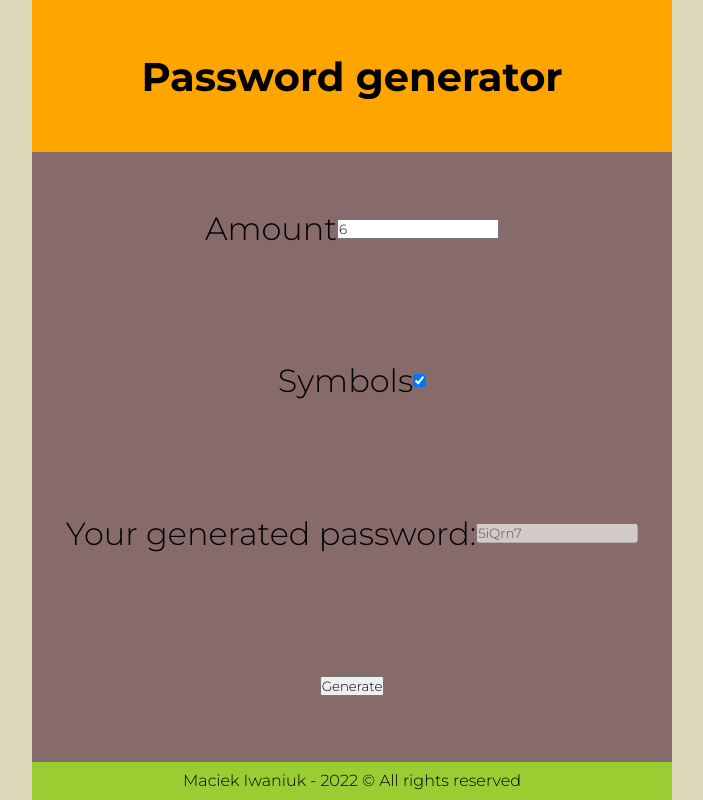
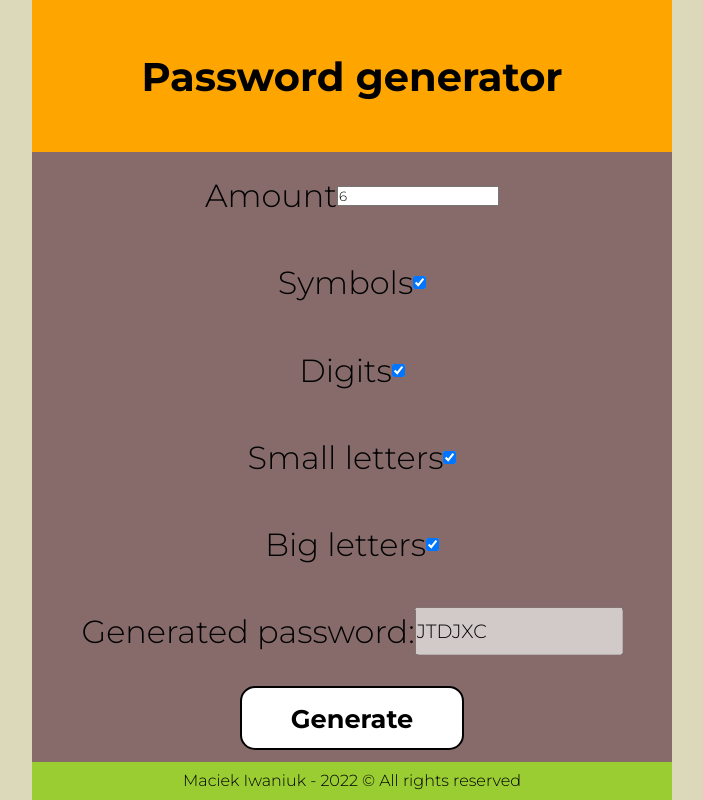
Before and after one commit to maciekiwaniuk/password-generator, a Vue app: page / in a window 1280 px wide. Shown: the whole page, without its empty margins (288-991 px from the left). Built offline with nearby package versions, Linux system fonts and the light colour scheme.

Commit message:
Change way of assigning characters to generate password from

```diff
--- a/src/components/PasswordGenerator.vue
+++ b/src/components/PasswordGenerator.vue
@@ -10,11 +10,23 @@
         </div>
 
         <div class="row">
-            Your generated password: <input type="text" v-model="generatedPassword" disabled>
+            Digits <input type="checkbox" v-model="digits">
         </div>
 
         <div class="row">
-            <button @click="generatePassword()">Generate</button>
+            Small letters <input type="checkbox" v-model="smallLetters">
+        </div>
+
+        <div class="row">
+            Big letters <input type="checkbox" v-model="bigLetters">
+        </div>
+
+        <div class="row">
+            Generated password: <input type="text" class="generatedPassword" v-model="generatedPassword" disabled>
+        </div>
+
+        <div class="row">
+            <button class="generateButton" @click="regeneratePassword(); getSymbols();">Generate</button>
         </div>
 
     </div>
@@ -25,25 +37,78 @@ export default {
     name: 'PasswordGenerator',
     data() {
         return {
-            generatedPassword: '',
             amountOfCharacters: 6,
-            symbols: true
+            symbols: true,
+            digits: true,
+            smallLetters: true,
+            bigLetters: true
         }
     },
     methods: {
-        generatePassword() {
-            let password = '';
-            let characters = 'ABCDEFGHIJKLMNOPQRSTUVWXYZabcdefghijklmnopqrstuvwxyz0123456789';
-            let charactersLength = characters.length;
+        /**
+         * Return symbols as string
+         */
+        getSymbols() {
+            // specials chars in ascii - (from -> to)
+            // (33 -> 47), (58 -> 64), (91 -> 96), (123 -> 126)
+            let symbols = '';
+            for (let code = 33; code <= 47; code++) symbols += `${String.fromCharCode(code)}`;
+            for (let code = 58; code <= 64; code++) symbols += `${String.fromCharCode(code)}`;
+            for (let code = 91; code <= 96; code++) symbols += `${String.fromCharCode(code)}`;
+            for (let code = 123; code <= 126; code++) symbols += `${String.fromCharCode(code)}`;
+            return symbols;
+        },
+        /**
+         * Returns digits as string
+         */
+        getDigits() {
+            // digits in ascii - (48 -> 57)
+            let digits = '';
+            for (let code = 48; code <= 57; code++) digits += `${String.fromCharCode(code)}`;
+            return digits;
+        },
+        /**
+         * Returns small letters as string
+         */
+        getSmallLetters() {
+            // small letters in ascii - (97 -> 122)
+            let smallLetters = '';
+            for (let code = 97; code <= 122; code++) smallLetters += `${String.fromCharCode(code)}`;
+            return smallLetters;
+        },
+        /**
+         * Returns big letters as string
+         */
+        getBigLetters() {
+            // big letters in ascii - (65 -> 90)
+            let bigLetters = '';
+            for (let code = 65; code <= 90; code++) bigLetters += `${String.fromCharCode(code)}`;
+            return bigLetters;
+        },
+        /**
+         * Focuses regenerating password via changing amount of characters
+         */
+        regeneratePassword() {
+            this.amountOfCharacters -= 1;
+            this.amountOfCharacters += 1;
+        }
+    },
+    computed: {
+        generatedPassword() {
+            let password = '',
+                characters = '';
+
+            if (this.symbols) characters += `${this.getSymbols()}`;
+            if (this.digits) characters += `${this.getDigits()}`;
+            if (this.smallLetters) characters = `${this.getSmallLetters()}`;
+            if (this.bigLetters) characters = `${this.getBigLetters()}`;
+
             for (let i = 0; i < this.amountOfCharacters; i++) {
-                password += characters.charAt(Math.floor(Math.random() * charactersLength));
+                password += characters.charAt(Math.floor(Math.random() * characters.length));
             }
 
-            this.generatedPassword = password;
+            return password;
         }
-    },
-    beforeMount() {
-        this.generatePassword();
     }
 }
 </script>
@@ -63,5 +128,27 @@ export default {
         align-items: center;
     }
 
+    .generatedPassword {
+        width: 13rem;
+        height: 3rem;
+        font-size: 1.2rem;
+        color: black;
+    }
+
+    .generateButton {
+        width: 14rem;
+        height: 4rem;
+        font-size: 1.6rem;
+        font-weight: 700;
+        border-radius: 15px;
+        border: solid black 2px;
+        background-color: white;
+        color: black;
+    }
+    .generateButton:hover {
+        cursor: pointer;
+        background-color: rgb(240, 233, 206);
+    }
+
 }
 </style>
```
